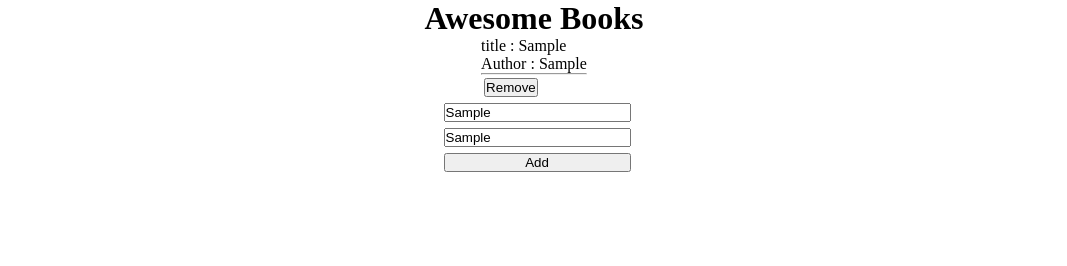
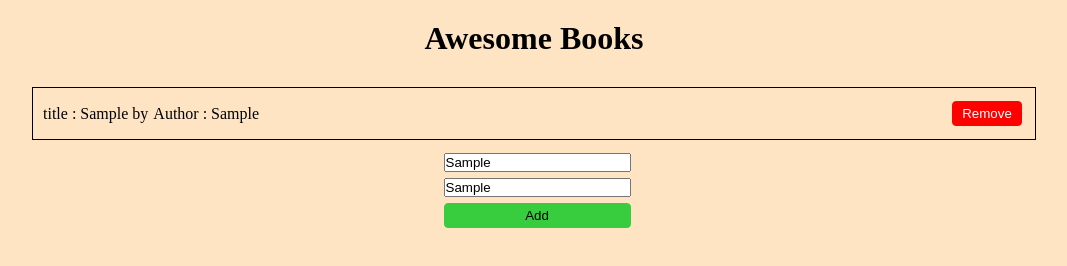
Before and after one commit to maaloum/Awsome-book, a website: page index.html in a window 1280 px wide. Both pictures are taken after typing "Sample", "Sample" into the empty fields and a click on the button "Add". Shown: the whole page, without its empty margins (106-1173 px from the left). Drawn offline with Linux system fonts and the light colour scheme.

Commit message:
Add styling to the booklist

```diff
--- a/Books.js
+++ b/Books.js
@@ -6,10 +6,9 @@ const bookLists = [];
 // Creating UI to display the content
 const displayBook = (book) => {
   container.innerHTML += `
-  <div>
-  <p class = "title"> title : <span>${book.title}</span></p>
-  <p>Author : ${book.author}</p>
-  <hr>
+  <div class = "wrapper">
+  <div class ="content">  <p class = "title"> title : <span>${book.title}</span> by </p>
+  <p>Author : ${book.author}</p></div>
   <button class = "remove" type = button>Remove</button>
   </div>
   `;
--- a/index.html
+++ b/index.html
@@ -14,8 +14,8 @@
 
   </div>
   <form action="#" method="post">
-    <input type="text" name="title" id="title">
-    <input type="text" name="author" id="author">
+    <input type="text" name="title" id="title" placeholder = "Book title">
+    <input type="text" name="author" id="author" placeholder = "Book author">
     <button id="submit" type="submit">Add</button>
   </form>
 
--- a/style.css
+++ b/style.css
@@ -14,6 +14,11 @@ body {
   justify-content: center;
   align-items: center;
   flex-direction: column;
+  background-color:bisque
+}
+
+h1{
+  margin: 20px;
 }
 
 form {
@@ -27,9 +32,15 @@ form input {
 }
 
 form button {
+  margin: 3px;
+  background-color: rgb(55, 205, 63);
+  border: 1px solid rgb(55, 205, 63);
+  border-radius: 4px;
+  height: 25px;
   width: 100%;
-  margin: 3px;
+  border-radius: 4px;
   cursor: pointer;
+  text-align: center;
 }
 
 hr {
@@ -38,4 +49,37 @@ hr {
 
 .remove {
   margin: 3px;
+  text-align: center;
+  color : white;
+  border: 1px solid red;
+  background-color:red;
+  border-radius: 4px;
+  height: 25px;
+  width: 70px;
+  cursor: pointer;
 }
+
+.container {
+  width: 80%;
+  /* height: 100%; */
+  /* background-color:rgb(225, 229, 228) */
+}
+.wrapper {
+  display:flex;
+  justify-content: space-between;
+  align-items: center;
+  gap: 10px;
+  margin : 10px;
+  border: 1px solid black;
+  padding: 10px;
+}
+
+.content {
+  display: flex;
+  align-items: center;
+  gap : 5px;
+}
+
+/* .content p {
+
+} */
```
